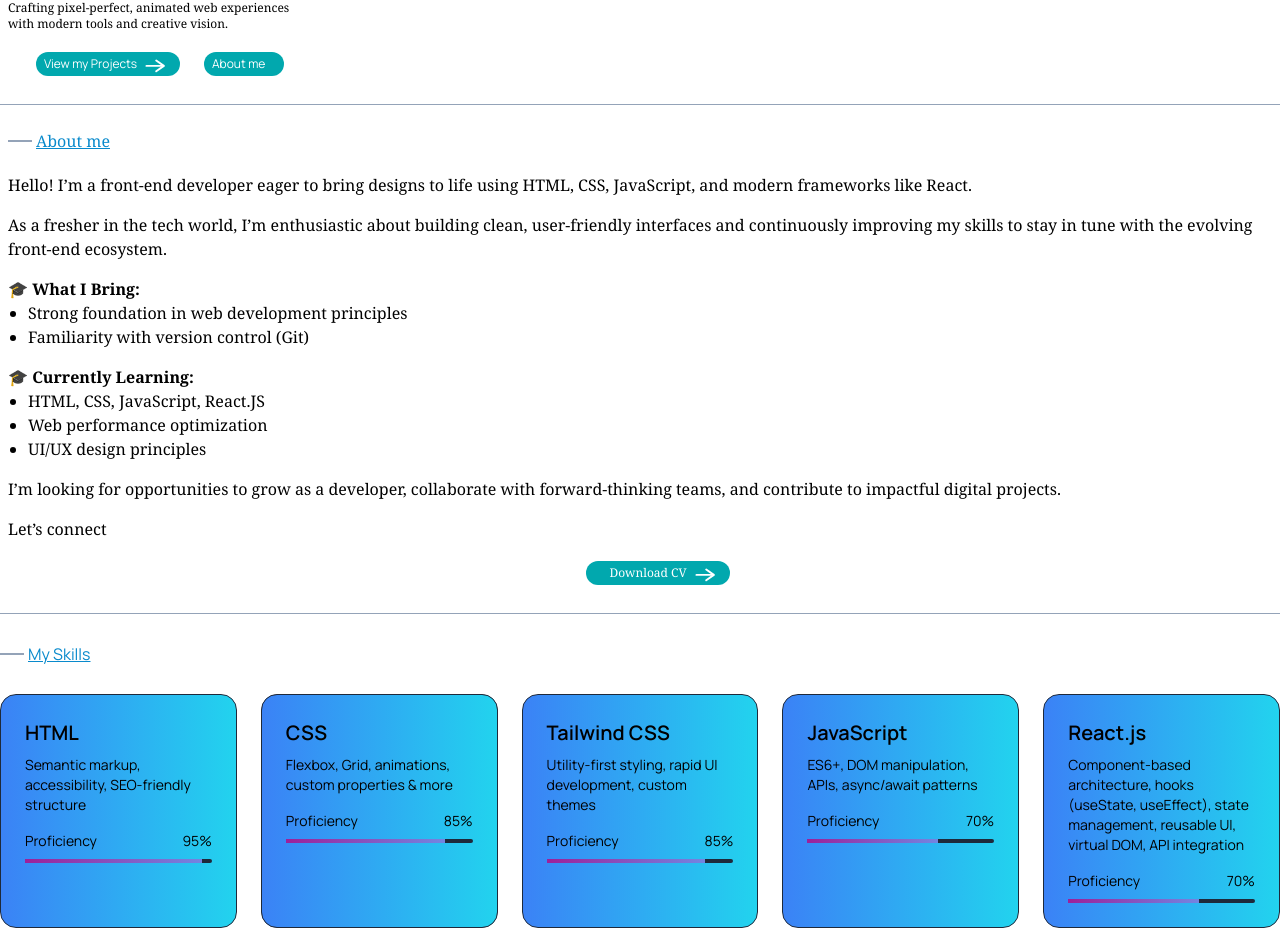
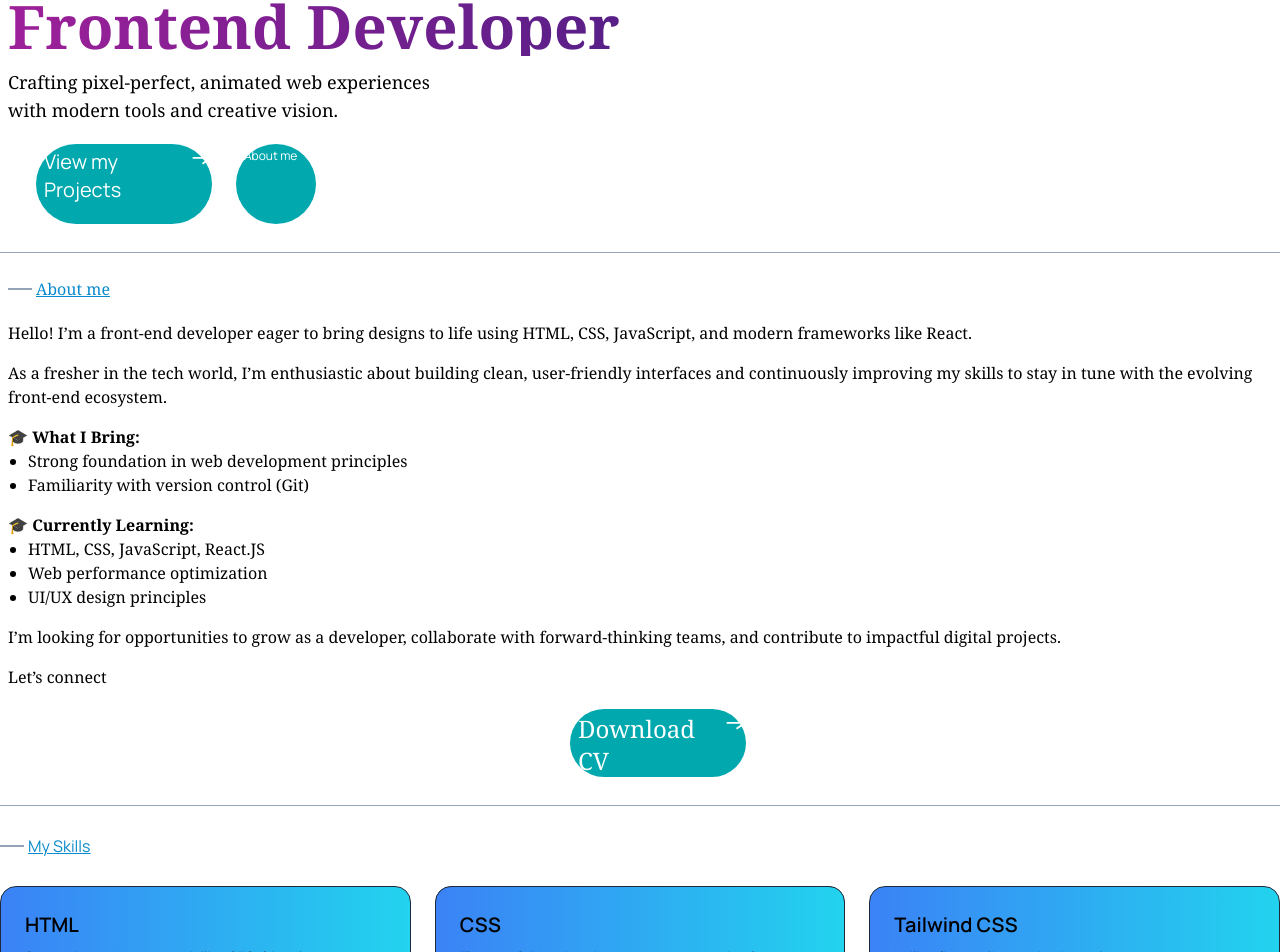
Before and after one commit to jinalp2002/Portfolio, a React (Vite) app: page / in a window 1280 px wide. Shown: the part 116-1068 px from the top of the page. Built offline with nearby package versions, Linux system fonts and the light colour scheme.

Commit message:
Portfolio

```diff
--- a/src/Component/About.tsx
+++ b/src/Component/About.tsx
@@ -44,7 +44,7 @@ const About = () => {
                 </p>
             </div>
             <div className="flex justify-center gap-6 mt-5 ml-7 ">
-                <a href={cv} className="flex bg-[#01a8ae] rounded-full w-36 pl-2 text-xs pt-1 text-white cursor-pointer dark:bg-[#0487d9]  justify-center">Download CV
+                <a href={cv} className="flex bg-[#01a8ae] rounded-full w-36  md:w-44 pl-2 text-xs md:text-2xl pt-1 text-white cursor-pointer dark:bg-[#0487d9]  justify-center">Download CV
                     <img src={assets.arrow_icon} alt="" className="h-5 w-5 ml-2" />
                 </a>
 
--- a/src/Component/Hero.tsx
+++ b/src/Component/Hero.tsx
@@ -10,15 +10,15 @@ const Hero = () => {
 
         < div className="min-h-screen dark:bg-[#001927]" >
             <div className="dark:bg-[#001927] pl-2">
-                <h1 className="text-3xl sm:text-4xl font-serif bg-gradient-to-r from-[#9d209a] to-[#0c1e73] bg-clip-text text-transparent pt-4 font-bold dark:from-[#ffe186] dark:to-[#80640e] ">Frontend Developer</h1>
-                <h2 className="text-[8px] sm:text-xs dark:text-slate-200 text-black font-serif pt-3">Crafting pixel-perfect, animated web experiences <br />
+                <h1 className="text-3xl md:text-6xl sm:text-4xl font-serif bg-gradient-to-r from-[#9d209a] to-[#0c1e73] bg-clip-text text-transparent pt-4 font-bold dark:from-[#ffe186] dark:to-[#80640e] ">Frontend Developer</h1>
+                <h2 className="text-[8px] md:text-lg sm:text-xs dark:text-slate-200 text-black font-serif pt-3">Crafting pixel-perfect, animated web experiences <br />
                     with modern tools and creative vision.</h2>
                 {/* <h2 className="text-sm font-serif dark:from-[#ffc61b] dark:to-[#560280] bg-gradient-to-r bg-clip-text text-transparent from-[#34c7f9] to-[#0c3948] "></h2> */}
 
 
             </div>
             <div className="flex gap-6 mt-5 ml-7 ">
-                <a href="#Projects" className="flex bg-[#01a8ae] rounded-full w-36 pl-2 text-xs pt-1 text-white cursor-pointer dark:bg-[#0487d9] ml-2">View my Projects
+                <a href="#Projects" className="flex bg-[#01a8ae] rounded-full w-36 md:w-44 pl-2 text-xs md:text-xl pt-1 text-white cursor-pointer dark:bg-[#0487d9] ml-2 md:h-20 ">View my Projects
                     <img src={assets.arrow_icon} alt="" className="h-5 w-5 ml-2" />
                 </a>
                 <a href="#About" className="bg-[#01a8ae] rounded-full w-20 pl-2 text-xs pt-1 text-white cursor-pointer dark:bg-[#0487d9]">About me</a>
--- a/src/Component/MySkills.tsx
+++ b/src/Component/MySkills.tsx
@@ -12,9 +12,8 @@ const MySkills = () => {
                 <div className="grid gap-6
                 grid-cols-1
                 sm:grid-cols-2
-                md:grid-cols-3
-                lg:grid-cols-4
-                xl:grid-cols-5">
+                xl:grid-cols-3
+                ">
 
                     {/* Card 1*/}
                     <div className="dark:bg-[#0b0f1a] border border-slate-800 rounded-2xl p-6 hover:scale-105 transition bg-gradient-to-r from-blue-500 to-cyan-400 dark:bg-gradient-to-r dark:from-[#3a398d] dark:to-[#0d171d]">
--- a/src/Component/Navbar.tsx
+++ b/src/Component/Navbar.tsx
@@ -12,7 +12,7 @@ const Navbar = ({ theme, setTheme }: props) => {
 
 
     return (
-        <div className="sticky top-0 z-20 h-12 bg-primary dark:bg-[#052f4a]  dark:text-white text-black flex items-center justify-between px-4">
+        <div className="sticky top-0 z-20 h-9 md:h-24 bg-primary dark:bg-[#052f4a]  dark:text-white text-black flex items-center justify-between px-4">
 
 
             <div className="flex gap-4 text-xs sm:text-2xl md:text-3xl justify-between items-between pt-2 ml-auto">
@@ -24,7 +24,7 @@ const Navbar = ({ theme, setTheme }: props) => {
             </div>
             <div className="flex  ml-2 sm:ml-auto">
                 <Themetoggle theme={theme} setTheme={setTheme} />
-                <a href="#Contact" className="text-xs items-center ml-3 sm:ml-6 h-5 w-20 dark:bg-[#0487d9] bg-[#01a8ae] rounded-full mt-2 flex justify-center">Connect me</a>
+                <a href="#Contact" className="text-xs items-center ml-3 sm:ml-6 h-6 md:h-9 w-24 dark:bg-[#0487d9] bg-[#01a8ae] rounded-full mt-2 flex justify-center">Connect me</a>
             </div>
 
         </div>
--- a/src/Component/Themetoggle.tsx
+++ b/src/Component/Themetoggle.tsx
@@ -28,13 +28,13 @@ const Themetoggle = ({ theme, setTheme }: props) => {
                     <img
                         onClick={() => setTheme("light")}
                         src={assets.sun_icon}
-                        className='size-5 p-1.5 border border-gray-500 rounded-full'
+                        className='size-6 md:size-9 p-1.5 border border-gray-500 rounded-full'
                         alt="" />
                 ) : (
                     <img
                         onClick={() => setTheme("dark")}
                         src={assets.moon_icon}
-                        className='size-5 p-1.5 border border-gray-500 rounded-full'
+                        className='size-6 md:size-9 p-1.5 border border-gray-500 rounded-full'
                         alt="" />
                 )}
             </button>
```
